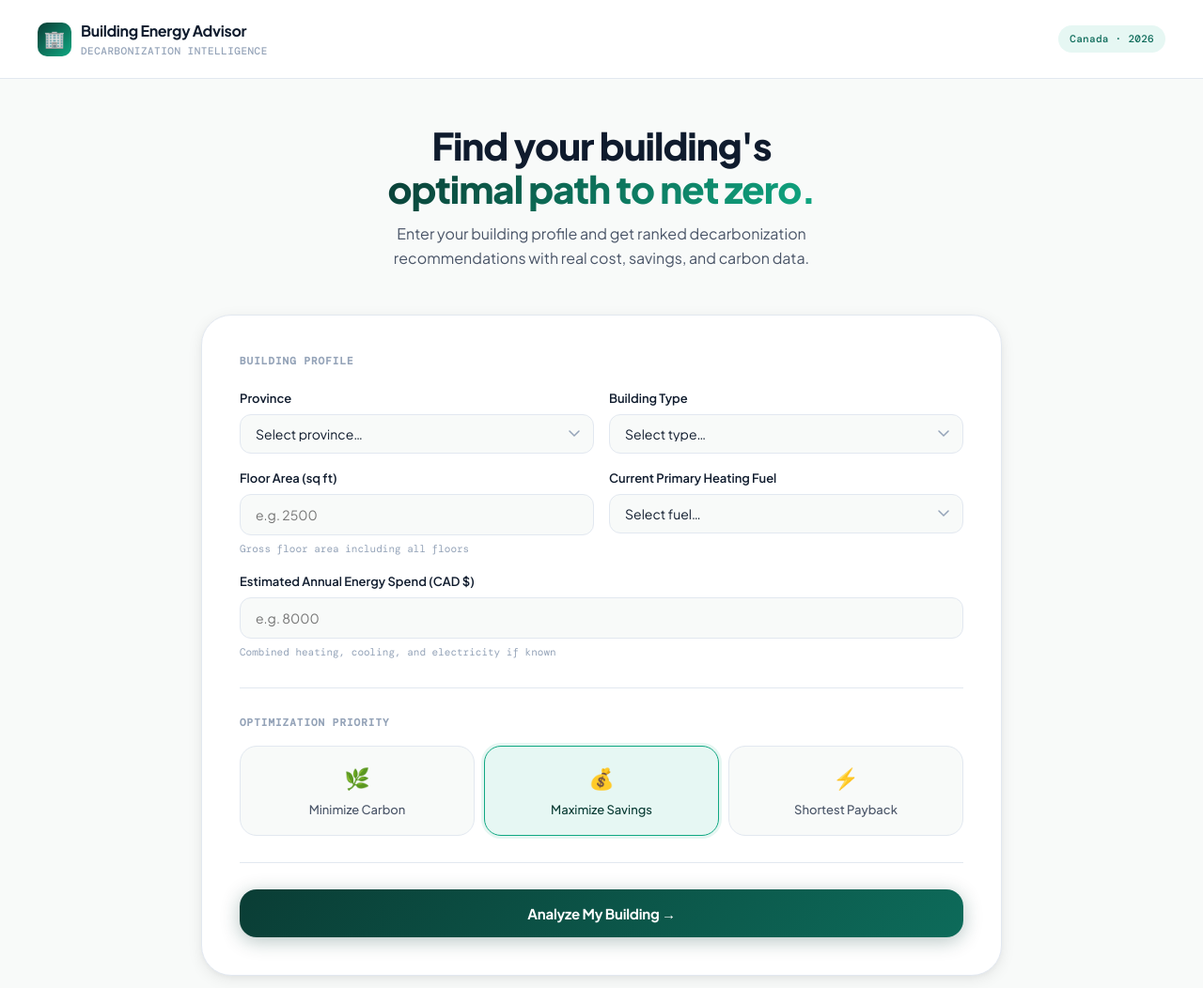
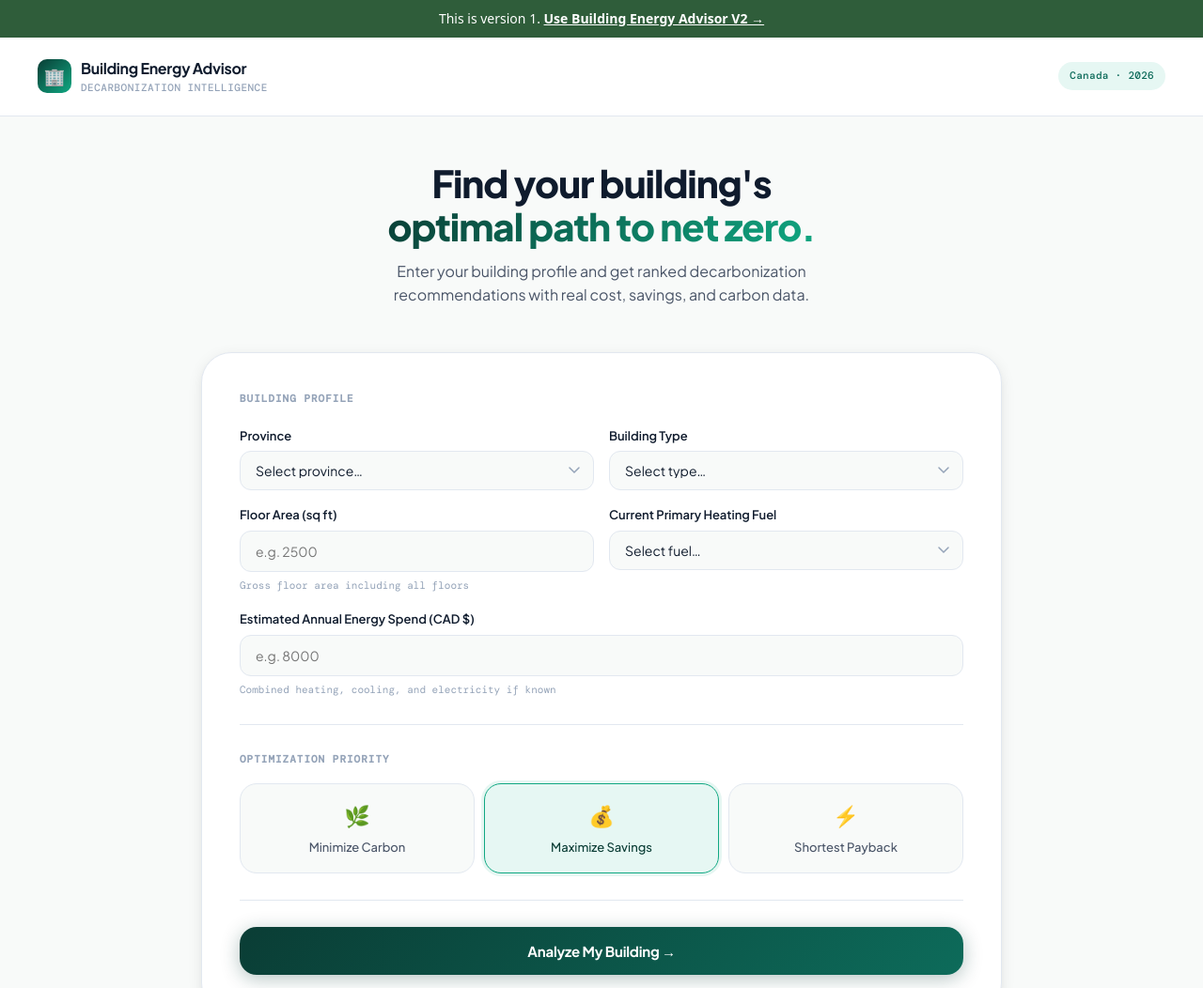
Before and after one commit to Moezusb/building-energy-advisor, a plain HTML site: page index.html in a window 1280 px wide. Shown: the top 1052 px of the page at 94% size. Drawn offline with nearby package versions, Linux system fonts and the light colour scheme.

Commit message:
Mark v1 as superseded by Energy Advisor V2
Co-Authored-By: Claude Opus 5.5 <noreply@anthropic.com>
Claude-Session: https://claude.ai/code/session_016HSKxufjAwMhvi2LHbEUe1

```diff
--- a/index.html
+++ b/index.html
@@ -285,6 +285,7 @@ select:focus, input:focus { border-color: var(--teal-bright); box-shadow: 0 0 0
 </style>
 </head>
 <body>
+<div style="background:#2f5d3a;color:#fff;font:14px/1.4 system-ui,sans-serif;padding:10px 16px;text-align:center">This is version 1. <a href="https://moezusb.github.io/energy-advisor-v2/" style="color:#fff;font-weight:600">Use Building Energy Advisor V2 &rarr;</a></div>
 
 <header>
   <div class="logo">
```
Also changed, not shown: 1 other file.
